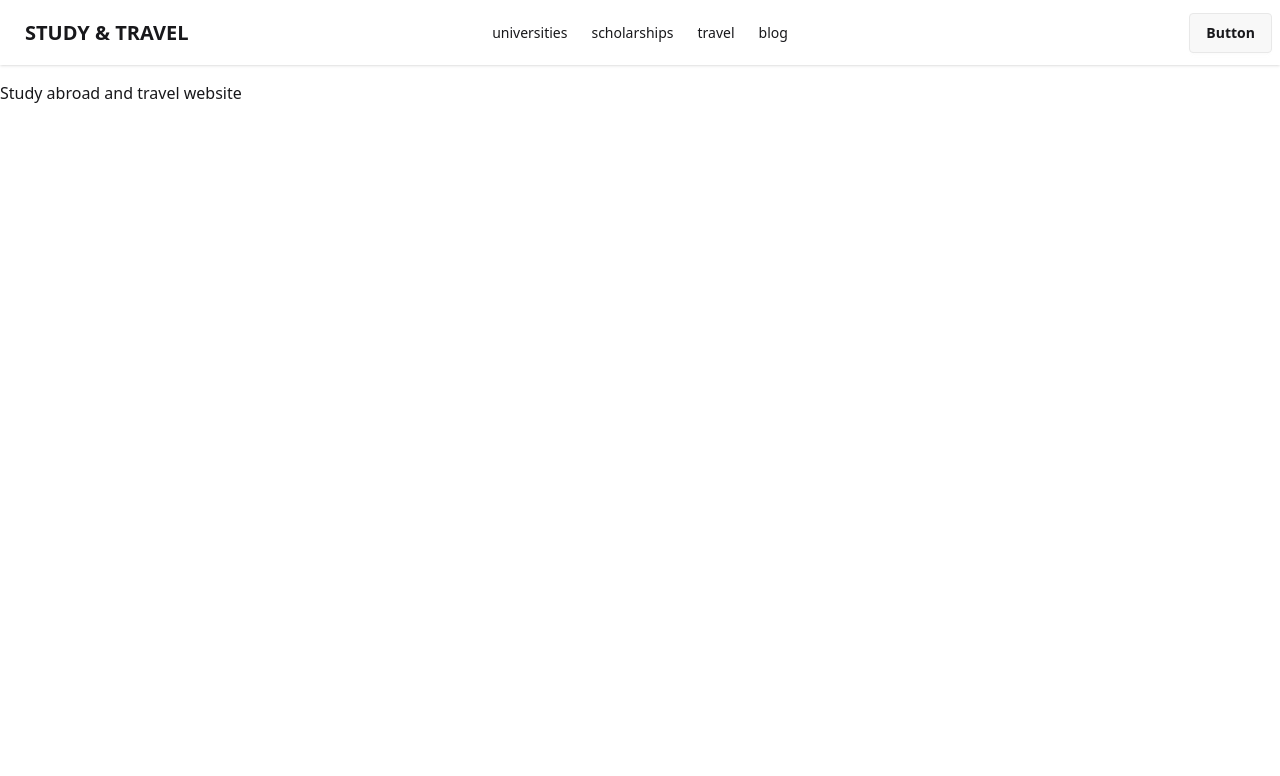
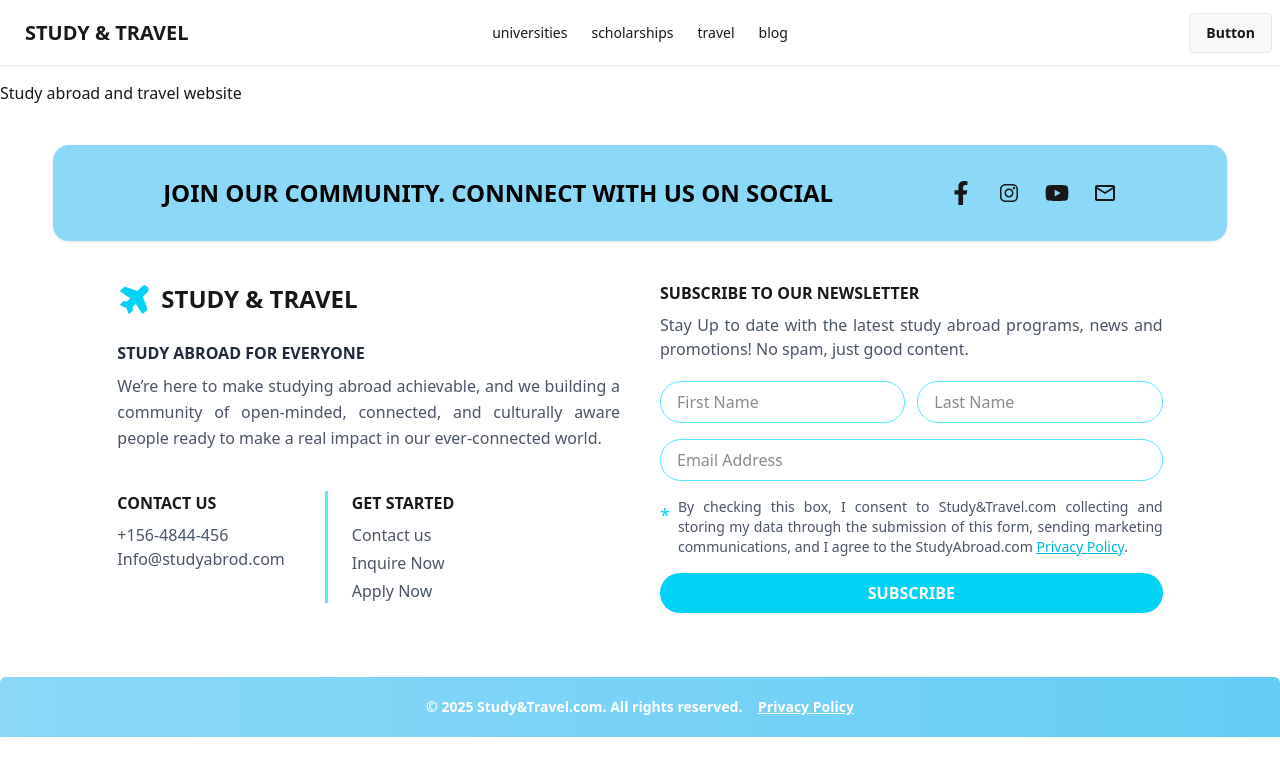
Before and after one commit to ImArijitBasu/Higher-Study-And-Travel-Frontend, a Next.js app: page / in a window 1280 px wide. Shown: the top 776 px of the page. Built offline with nearby package versions, Linux system fonts and the light colour scheme.

Commit message:
footer section

```diff
--- a/package.json
+++ b/package.json
@@ -15,6 +15,7 @@
     "postcss": "^8.5.6",
     "react": "19.1.0",
     "react-dom": "19.1.0",
+    "react-icons": "^5.5.0",
     "react-toastify": "^11.0.5"
   },
   "devDependencies": {
--- a/src/app/globals.css
+++ b/src/app/globals.css
@@ -4,6 +4,7 @@
 :root {
   --background: #ffffff;
   --foreground: #dc4242;
+  --primary: #B27179;
 }
 
 @theme inline {
--- a/src/app/layout.tsx
+++ b/src/app/layout.tsx
@@ -2,6 +2,7 @@ import type { Metadata } from "next";
 import { Geist, Geist_Mono } from "next/font/google";
 import "./globals.css";
 import Navbar from "../components/layout/Navbar";
+import Footer from "@/components/layout/Footer";
 
 const geistSans = Geist({
   variable: "--font-geist-sans",
@@ -29,7 +30,8 @@ export default function RootLayout({
         className={`${geistSans.variable} ${geistMono.variable} antialiased`}
       >
         <Navbar />
-        <div className="container mx-auto mt-4">{children}</div>
+        <div className="container  mx-auto mt-4">{children}</div>
+        <Footer></Footer>
       </body>
     </html>
   );
--- /dev/null
+++ b/src/components/layout/Footer.tsx
@@ -0,0 +1,124 @@
+import React from "react";
+import Link from "next/link";
+import { FaFacebookF, FaYoutube } from "react-icons/fa";
+import { IoLogoInstagram } from "react-icons/io";
+import { MdOutlineMail } from "react-icons/md";
+import { PiAirplaneTiltFill } from "react-icons/pi";
+
+const Footer = () => {
+    return (
+        <footer className="bg-white py-10 text-justify">
+            {/* Top Blue Banner */}
+            <div className="bg-[#8bd8f7] max-w-11/12 mx-auto flex flex-col md:flex-row justify-around items-center px-6 md:px-16 py-8 rounded-2xl shadow-sm gap-6">
+                <h2 className="text-xl md:text-2xl font-bold text-black text-center md:text-left">
+                    JOIN OUR COMMUNITY. CONNNECT WITH US ON SOCIAL
+                </h2>
+                <ul className="flex gap-6 text-2xl mt-4 md:mt-0">
+                    <Link href="#" className="hover:text-blue-700"><FaFacebookF /></Link>
+                    <Link href="#" className="hover:text-pink-500"><IoLogoInstagram /></Link>
+                    <Link href="#" className="hover:text-red-600"><FaYoutube /></Link>
+                    <Link href="#" className="hover:text-gray-700"><MdOutlineMail /></Link>
+                </ul>
+            </div>
+
+            {/* Bottom Section */}
+            <div className="grid max-w-11/12 mx-auto md:grid-cols-2 gap-10 px-6 md:px-16 mt-10">
+                {/* Left Section */}
+                <div>
+                    <div className="flex items-center gap-2">
+                        <PiAirplaneTiltFill className="text-4xl text-cyan-400" />
+                        <h2 className="text-2xl font-extrabold">STUDY & TRAVEL</h2>
+                    </div>
+
+                    <h3 className="mt-6 font-bold text-gray-800">
+                        STUDY ABROAD FOR EVERYONE
+                    </h3>
+                    <p className="text-gray-600 mt-2 leading-relaxed">
+                        We’re here to make studying abroad achievable, and we building a
+                        community of open-minded, connected, and culturally aware people
+                        ready to make a real impact in our ever-connected world.
+                    </p>
+
+                    <div className="flex flex-col sm:flex-row mt-10 gap-10">
+                        <div>
+                            <h4 className="font-bold mb-2">CONTACT US</h4>
+                            <p className="text-gray-600">+156-4844-456</p>
+                            <p className="text-gray-600">Info@studyabrod.com</p>
+                        </div>
+
+                        <div className="border-l-3 border-cyan-300 pl-6">
+                            <h4 className="font-bold mb-2">GET STARTED</h4>
+                            <ul className="space-y-1 text-gray-600">
+                                <li><Link href="#">Contact us</Link></li>
+                                <li><Link href="#">Inquire Now</Link></li>
+                                <li><Link href="#">Apply Now</Link></li>
+                            </ul>
+                        </div>
+                    </div>
+                </div>
+
+                {/* Right Section - Newsletter */}
+                <div>
+                    <h3 className="font-bold mb-2">SUBSCRIBE TO OUR NEWSLETTER</h3>
+                    <p className="text-gray-600 mb-5">
+                        Stay Up to date with the latest study abroad programs, news and
+                        promotions! No spam, just good content.
+                    </p>
+
+                    <form className="space-y-4">
+                        <div className="flex flex-col sm:flex-row gap-3">
+                            <input
+                                type="text"
+                                placeholder="First Name"
+                                className="border border-cyan-300 rounded-full px-4 py-2 w-full focus:outline-none focus:border-cyan-400"
+                            />
+                            <input
+                                type="text"
+                                placeholder="Last Name"
+                                className="border border-cyan-300 rounded-full px-4 py-2 w-full focus:outline-none focus:border-cyan-400"
+                            />
+                        </div>
+
+                        <input
+                            type="email"
+                            placeholder="Email Address"
+                            className="border border-cyan-300 rounded-full px-4 py-2 w-full focus:outline-none focus:border-cyan-400"
+                        />
+
+                        <div className="flex items-start gap-2 text-sm text-gray-600">
+                            <span className="text-cyan-400 text-lg mt-1">*</span>
+                            <p>
+                                By checking this box, I consent to Study&Travel.com collecting
+                                and storing my data through the submission of this form, sending
+                                marketing communications, and I agree to the StudyAbroad.com{" "}
+                                <Link href="#" className="text-cyan-500 underline">
+                                    Privacy Policy
+                                </Link>
+                                .
+                            </p>
+                        </div>
+
+                        <button
+                            type="submit"
+                            className="bg-cyan-400 text-white font-semibold w-full py-2 rounded-full hover:bg-cyan-500 transition"
+                        >
+                            SUBSCRIBE
+                        </button>
+                    </form>
+                </div>
+            </div>
+
+            {/* copyright section */}
+            <div className="bg-gradient-to-r mt-16 from-[#8bd8f7] to-[#64cdf4] text-center py-5 text-sm text-white font-semibold rounded-t-md">
+                <p>
+                    © 2025 Study&Travel.com. All rights reserved.{" "}
+                    <Link href="#" className="ml-3 underline">
+                        Privacy Policy
+                    </Link>
+                </p>
+            </div>
+        </footer>
+    );
+};
+
+export default Footer;
```
Also changed, not shown: 1 other file (tests, documents, lock files or other folders).
